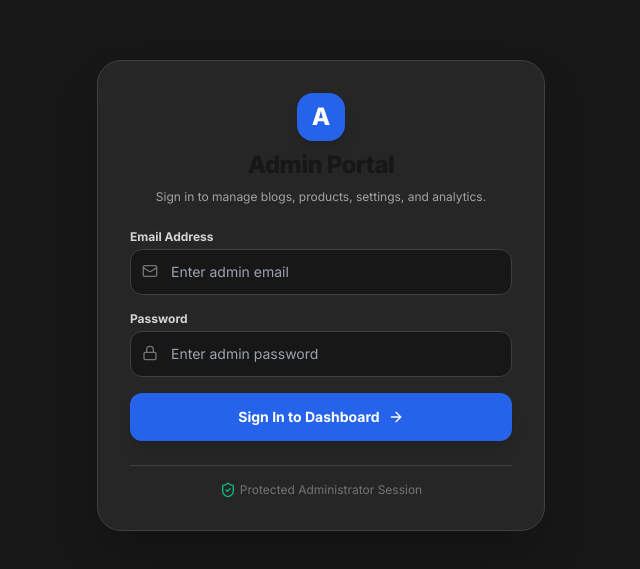
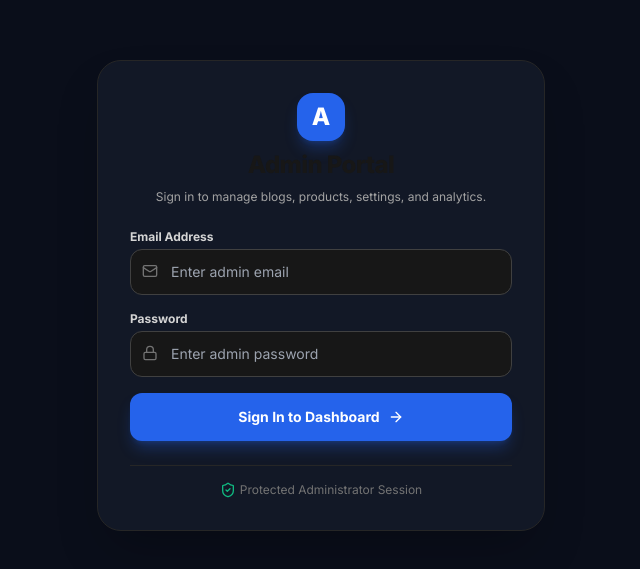
Before and after one commit to param-lukhi/blog, a Next.js app: page /admin/login in a window 1280 px wide. Shown: the part 105-674 px from the top of the page, without its empty margins (319-959 px from the left). Built offline with nearby package versions, Linux system fonts and the light colour scheme; no server answers.

Commit message:
fix: resolve admin login redirect loop and ensure full page session activation

```diff
--- a/app/admin/login/page.tsx
+++ b/app/admin/login/page.tsx
@@ -1,11 +1,9 @@
 'use client';
 
 import React, { useState } from 'react';
-import { useRouter } from 'next/navigation';
 import { Lock, Mail, ArrowRight, ShieldCheck } from 'lucide-react';
 
 export default function AdminLoginPage() {
-  const router = useRouter();
   const [email, setEmail] = useState('');
   const [password, setPassword] = useState('');
   const [error, setError] = useState('');
@@ -20,28 +18,29 @@ export default function AdminLoginPage() {
       const res = await fetch('/api/admin/login', {
         method: 'POST',
         headers: { 'Content-Type': 'application/json' },
-        body: JSON.stringify({ email, password }),
+        body: JSON.stringify({ email: email.trim(), password: password.trim() }),
       });
 
       const data = await res.json();
       if (res.ok && data.success) {
-        router.push('/admin/dashboard');
+        // Use full navigation so cookies are immediately active across server components
+        window.location.href = '/admin/dashboard';
       } else {
         setError(data.error || 'Invalid email or password.');
       }
     } catch (err) {
-      setError('Invalid email or password.');
+      setError('Connection error or invalid credentials.');
     } finally {
       setLoading(false);
     }
   };
 
   return (
-    <div className="min-h-screen flex items-center justify-center p-4 bg-neutral-900 text-white">
-      <div className="w-full max-w-md bg-neutral-800 border border-neutral-700 rounded-3xl p-8 shadow-2xl space-y-6">
+    <div className="min-h-screen flex items-center justify-center p-4 bg-[#0a0e1a] text-white">
+      <div className="w-full max-w-md bg-[#121826] border border-neutral-800 rounded-3xl p-8 shadow-2xl space-y-6">
 
         <div className="text-center space-y-2">
-          <div className="w-12 h-12 rounded-2xl bg-brand-600 flex items-center justify-center text-white font-extrabold text-2xl mx-auto shadow-lg">
+          <div className="w-12 h-12 rounded-2xl bg-blue-600 flex items-center justify-center text-white font-extrabold text-2xl mx-auto shadow-lg shadow-blue-600/30">
             A
           </div>
           <h1 className="text-2xl font-extrabold tracking-tight">Admin Portal</h1>
@@ -68,7 +67,7 @@ export default function AdminLoginPage() {
                 required
                 autoComplete="off"
                 name="admin_email_input"
-                className="w-full pl-10 pr-4 py-3 rounded-xl bg-neutral-900 border border-neutral-700 text-white text-sm outline-none focus:border-brand-500"
+                className="w-full pl-10 pr-4 py-3 rounded-xl bg-neutral-900 border border-neutral-700 text-white text-sm outline-none focus:border-blue-500"
               />
               <Mail className="w-4 h-4 text-neutral-500 absolute left-3 top-3.5" />
             </div>
@@ -85,7 +84,7 @@ export default function AdminLoginPage() {
                 required
                 autoComplete="new-password"
                 name="admin_password_input"
-                className="w-full pl-10 pr-4 py-3 rounded-xl bg-neutral-900 border border-neutral-700 text-white text-sm outline-none focus:border-brand-500"
+                className="w-full pl-10 pr-4 py-3 rounded-xl bg-neutral-900 border border-neutral-700 text-white text-sm outline-none focus:border-blue-500"
               />
               <Lock className="w-4 h-4 text-neutral-500 absolute left-3 top-3.5" />
             </div>
@@ -94,14 +93,14 @@ export default function AdminLoginPage() {
           <button
             type="submit"
             disabled={loading}
-            className="w-full py-3.5 rounded-xl bg-brand-600 hover:bg-brand-500 font-bold text-sm text-white transition-all flex items-center justify-center gap-2 shadow-lg disabled:opacity-50"
+            className="w-full py-3.5 rounded-xl bg-blue-600 hover:bg-blue-500 font-bold text-sm text-white transition-all flex items-center justify-center gap-2 shadow-lg shadow-blue-600/30 disabled:opacity-50 active:scale-95"
           >
             {loading ? 'Authenticating...' : 'Sign In to Dashboard'}
             <ArrowRight className="w-4 h-4" />
           </button>
         </form>
 
-        <div className="pt-4 border-t border-neutral-700 text-center text-xs text-neutral-500 flex items-center justify-center gap-1">
+        <div className="pt-4 border-t border-neutral-800 text-center text-xs text-neutral-500 flex items-center justify-center gap-1">
           <ShieldCheck className="w-4 h-4 text-emerald-500" />
           <span>Protected Administrator Session</span>
         </div>
```
Also changed, not shown: middleware.ts (+8 -2 lines).
